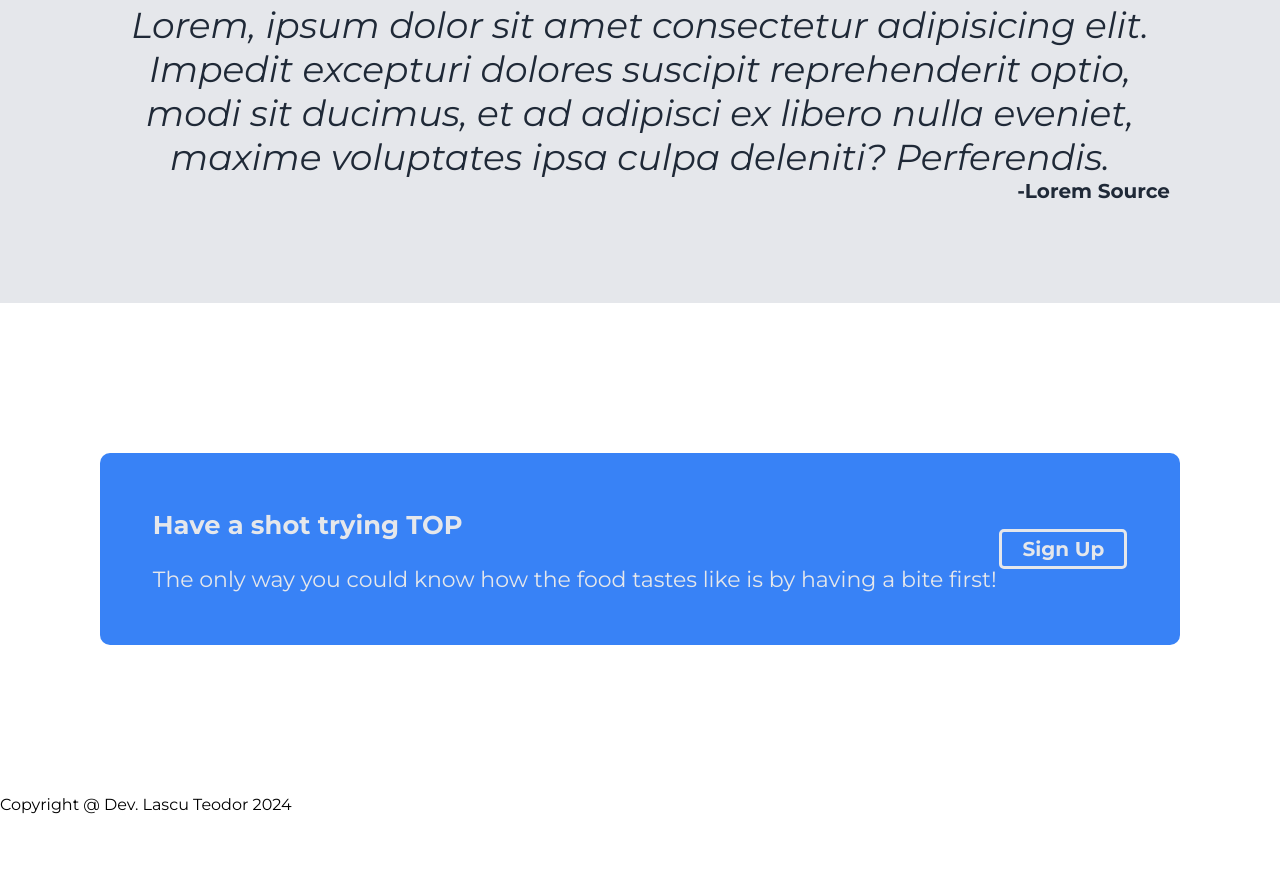
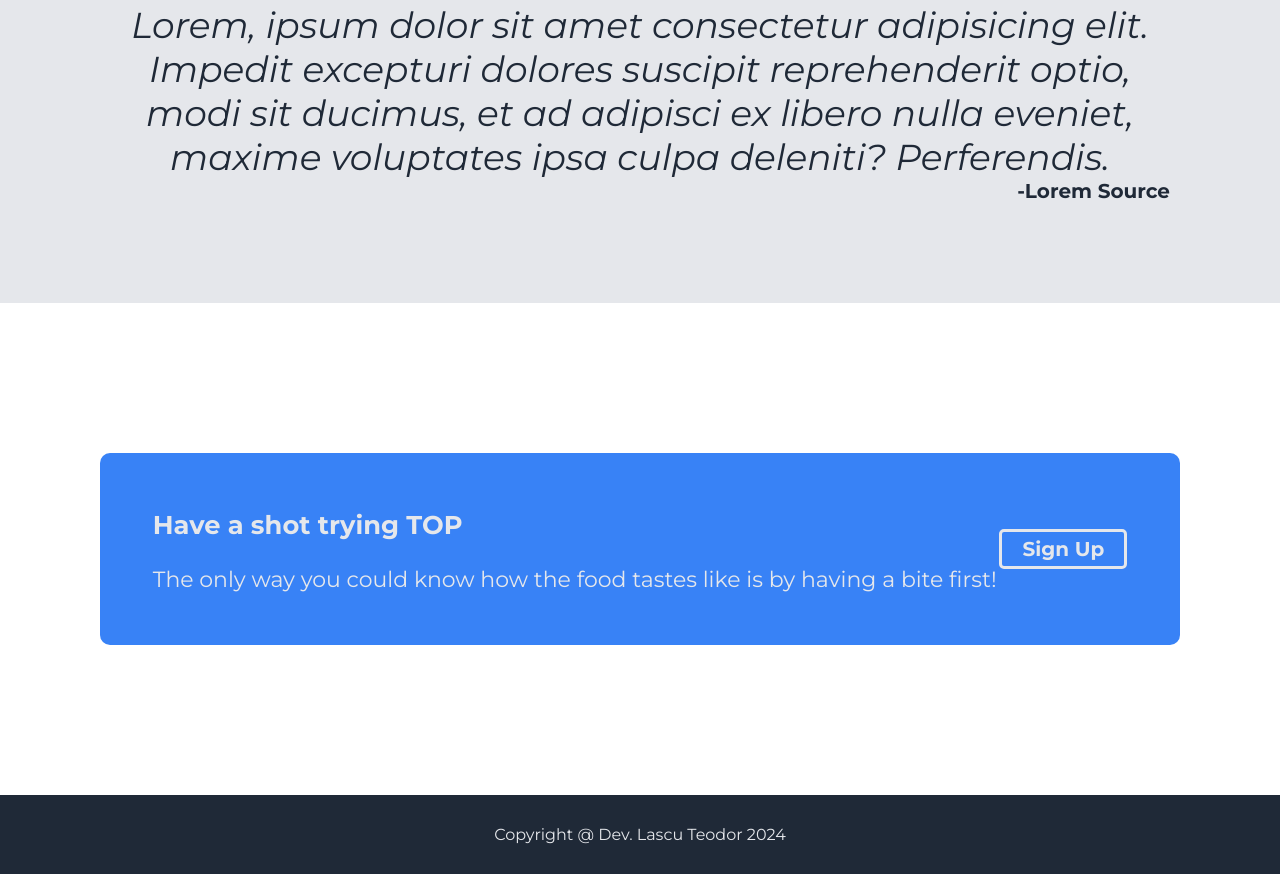
Before and after one commit to LascuTeodor/Landing-page-TOP, a plain HTML site: page index.html in a window 1280 px wide. Shown: the part 1081-1955 px from the top of the page. Before the commit the page ends 1895 px from the top, so only its background shows below. Drawn offline with Linux system fonts and the light colour scheme.

Commit message:
finished footer section

```diff
--- a/styles.css
+++ b/styles.css
@@ -138,3 +138,12 @@ a{
     align-items: center;
     padding: 5px 20px;
 }
+
+.footer{
+    background-color: #1F2937;
+    color: #E5E7EB;
+    display: flex;
+    justify-content: center;
+    align-items: center;
+    padding: 30px 0px;
+}
```
